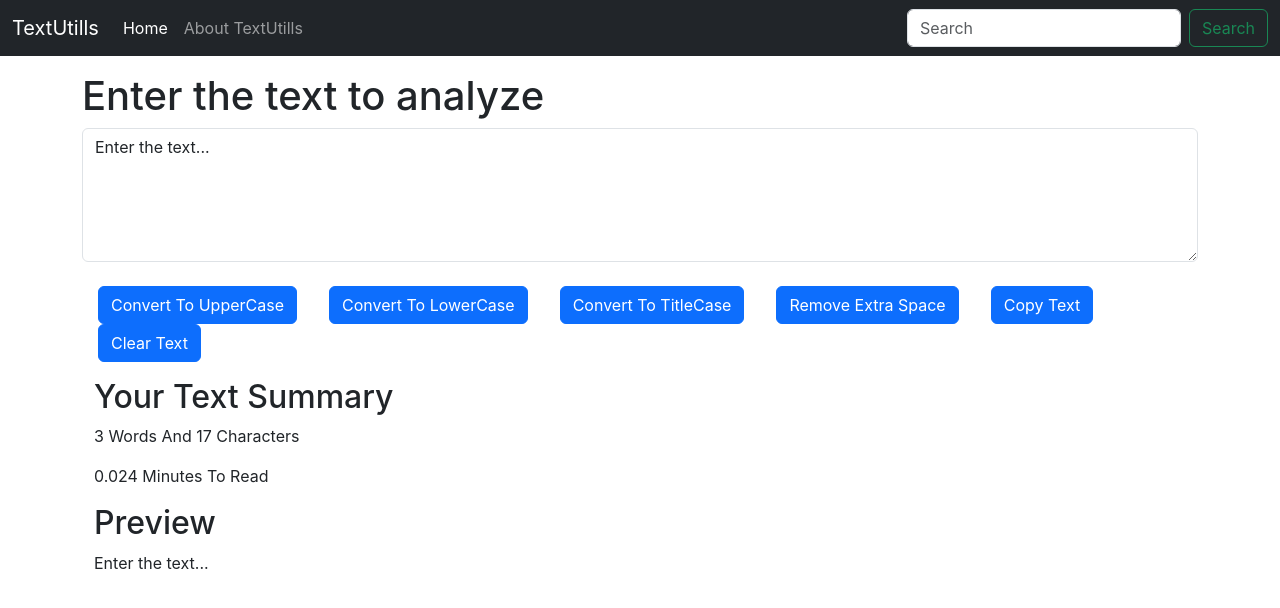
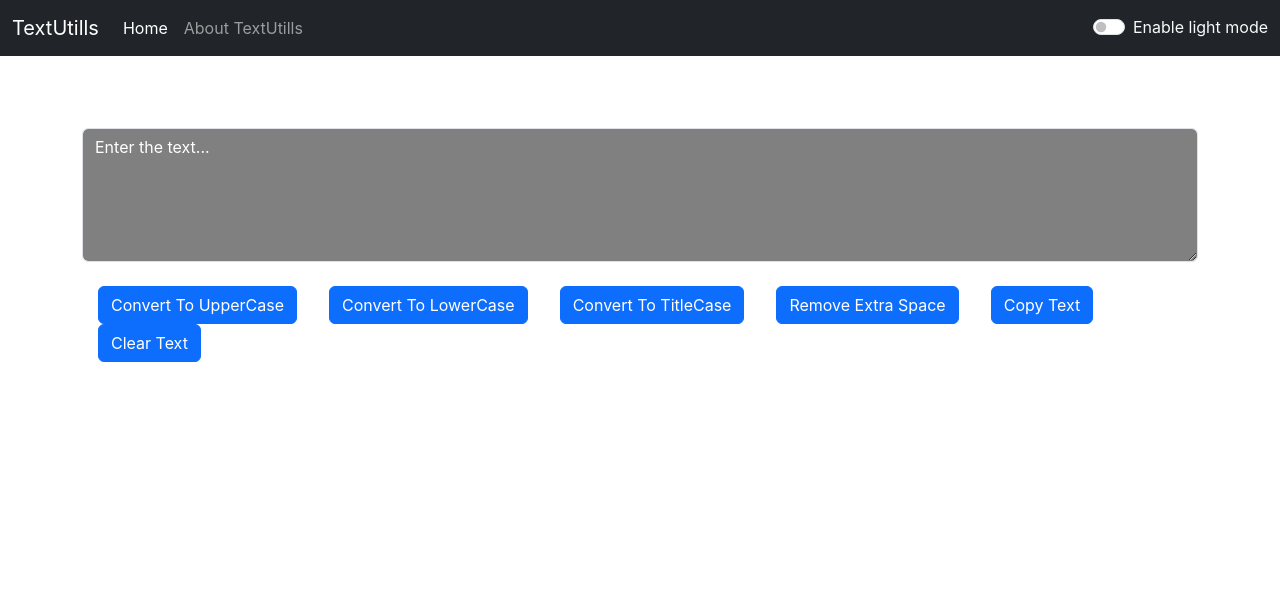
Before and after one commit to aarti-soni3/react-demo-app, a React (Create React App) app: page / in a window 1280 px wide. Shown: the top 608 px of the page. Built offline with nearby package versions, Linux system fonts and the light colour scheme.

Commit message:
[Update] Dark Mode Feature

```diff
--- a/src/App.js
+++ b/src/App.js
@@ -6,14 +6,26 @@ import React, { useState } from 'react';
 
 function App() {
 
-  const [mode,setMode] = useState("dark");
+  const [mode, setMode] = useState("dark");
+
+  const toggleMode = () => {
+    if (mode === "dark") {
+      setMode("light");
+      document.body.style.backgroundColor = "white";
+
+    } else {
+      setMode("dark");
+      document.body.style.backgroundColor = '#042743';
+    }
+
+  }
 
   return (
     <>
       {/* <Navbar /> */}
-      <Navbar title="TextUtills" about="About TextUtills" mode={mode}/>
+      <Navbar title="TextUtills" about="About TextUtills" mode={mode} toggleMode={toggleMode} />
       <div className='container my-3'>
-        <TextForm heading="Enter the text to analyze" />
+        <TextForm heading="Enter the text to analyze" mode={mode} />
         {/* <About/> */}
       </div>
     </>
--- a/src/Components/Navbar.js
+++ b/src/Components/Navbar.js
@@ -32,7 +32,7 @@ export default function Navbar(props) {
               </a>
             </li>
           </ul>
-          <form className="d-flex" role="search">
+          {/* <form className="d-flex" role="search">
             <input
               className="form-control me-2"
               type="search"
@@ -42,19 +42,23 @@ export default function Navbar(props) {
             <button className="btn btn-outline-success" type="submit">
               Search
             </button>
-          </form>
+          </form> */}
+          <div class={`form-check form-switch text-${props.mode === "light" ? "dark" : "light"}`}>
+            <input class="form-check-input" onClick={props.toggleMode} type="checkbox" role="switch" id="flexSwitchCheckDefault" />
+            <label class="form-check-label" htmlFor="flexSwitchCheckDefault">{`Enable ${props.mode === "light" ? "dark" : "light"} mode`}</label>
+          </div>
         </div>
       </div>
-    </nav>
+    </nav >
   );
 }
 
-Navbar.prototype={
-  title : PropTypes.string,
-  about : PropTypes.string
+Navbar.prototype = {
+  title: PropTypes.string,
+  about: PropTypes.string
 }
 
 Navbar.defaultProps = {
-  title : 'TextUtills',
-  about : 'About'
+  title: 'TextUtills',
+  about: 'About'
 }
--- a/src/Components/TextForm.js
+++ b/src/Components/TextForm.js
@@ -31,7 +31,7 @@ export default function TextForm(props) {
         navigator.clipboard.writeText(txt.value);
     }
 
-    const handleExtraSpace = () =>{
+    const handleExtraSpace = () => {
         let newText = text.split(/[  ]+/);
         setText(newText.join(" "));
     }
@@ -47,9 +47,9 @@ export default function TextForm(props) {
 
     return (
         <>
-            <div className="mb-3">
+            <div className="mb-3" style={{ color: props.mode === "dark" ? "white" : "black" }} >
                 <h1>{props.heading}</h1>
-                <textarea id="my-box" className="form-control" onChange={HandleOnChange} value={text} rows="5"></textarea><br />
+                <textarea id="my-box" className="form-control" style={{ backgroundColor: props.mode === "dark" ? "grey" : "white", color: props.mode === "light" ? "black" : "white" }} onChange={HandleOnChange} value={text} rows="5" ></textarea><br />
                 <button className="btn btn-primary mx-3" onClick={upperCase}>Convert To UpperCase</button>
                 <button className="btn btn-primary mx-3" onClick={lowerCase}>Convert To LowerCase</button>
                 <button className="btn btn-primary mx-3" onClick={titleCase}>Convert To TitleCase</button>
@@ -57,13 +57,13 @@ export default function TextForm(props) {
                 <button className="btn btn-primary mx-3" onClick={handleCopy}>Copy Text</button>
                 <button className="btn btn-primary mx-3" onClick={clearText}>Clear Text</button>
             </div>
-            <div className="container">
-                <h2>Your Text Summary </h2>
+            <div className="container" style={{ color: props.mode === "light" ? "black" : "white" }}>
+                <h2  >Your Text Summary </h2>
                 <p>{text.split(" ").length} Words And {text.length} Characters</p>
                 <p>{0.008 * text.split(" ").length} Minutes To Read</p>
 
                 <h2>Preview</h2>
-                <p>{text}</p>
+                <p>{text.length>0 ?text: "Enter To Preview Something..."}</p>
             </div>
         </>
     );
```
